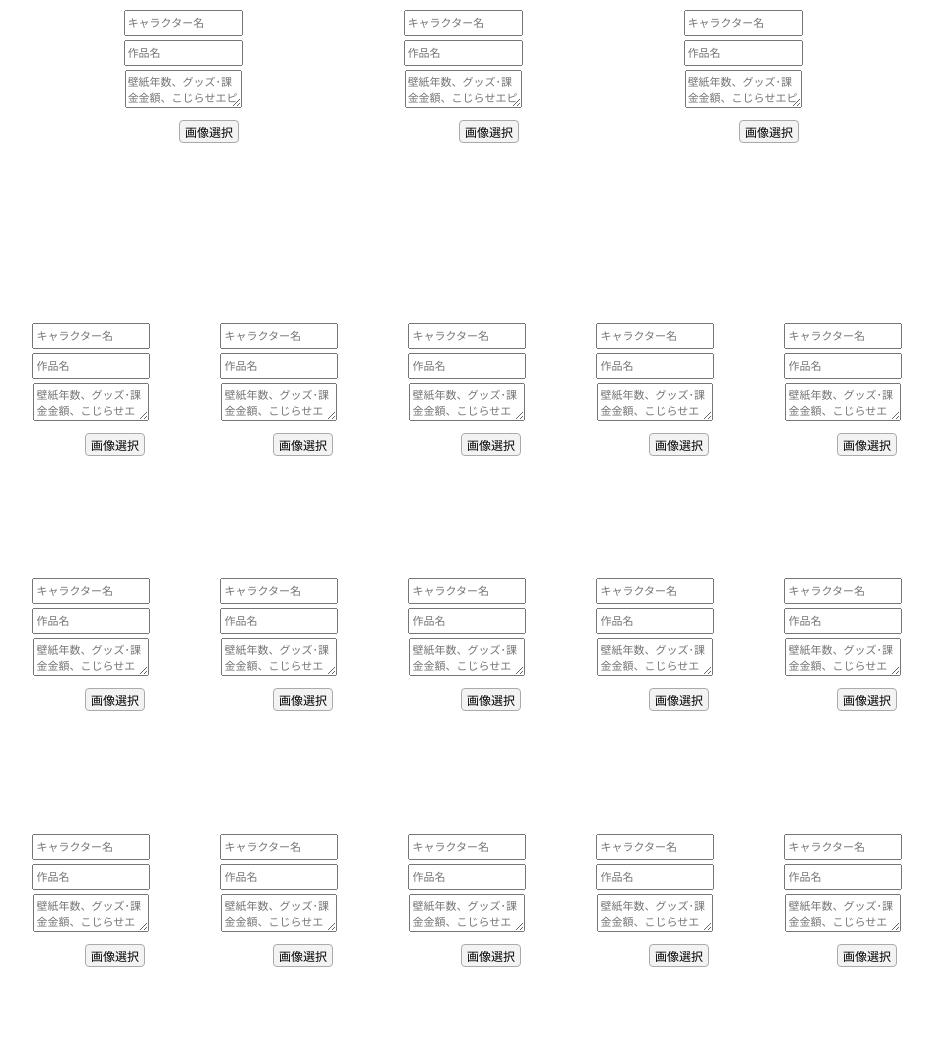
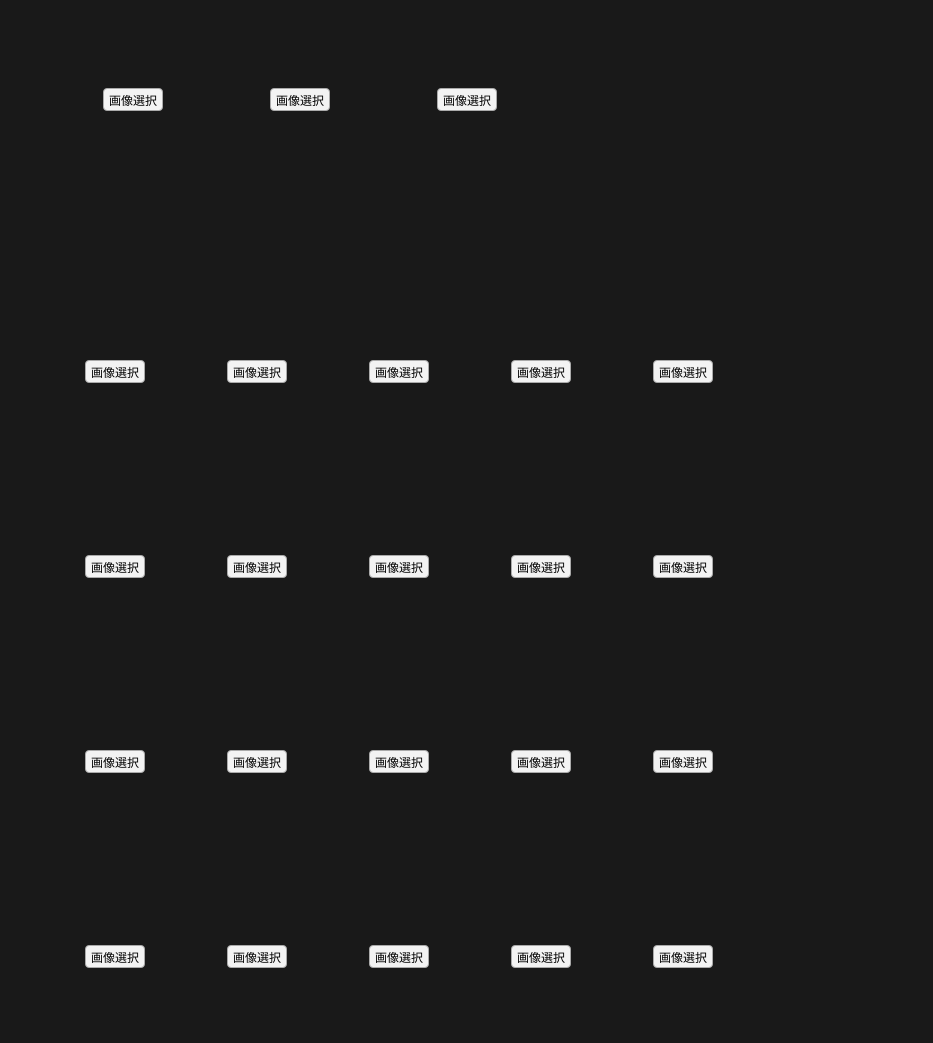
Before and after one commit to junjes/FavoriteCharacter25-25, a plain HTML site: page index.html in a window 1280 px wide. Shown: the top 1043 px of the page, without its empty margins (4-937 px from the left). Drawn offline with Linux system fonts and the light colour scheme.

Commit message:
Add files via upload

```diff
--- a/index.html
+++ b/index.html
@@ -4,40 +4,36 @@
   <meta charset="UTF-8">
   <title>好きキャラ25シミュレータ</title>
   <style>
-    body { background: #fff; }
+    body { background: #191919; }
     .frame-area { width: 100%; margin: 0 auto; }
-    .frame-row-top      { display: flex; justify-content: flex-start; margin-bottom: 81px; padding-left: 116px;}
-    .frame-row-mid1     { display: flex; justify-content: flex-start; margin-bottom: 80px; padding-left: 25px;}
-    .frame-row-mid2     { display: flex; justify-content: flex-start; margin-bottom: 81px; padding-left: 25px;}
-    .frame-row-mid3     { display: flex; justify-content: flex-start; margin-bottom: 80px; padding-left: 25px;}
-    .frame-row-mid4     { display: flex; justify-content: flex-start; margin-bottom: 81px; padding-left: 25px;}
-    .frame-row-bottom   { display: flex; justify-content: flex-start; margin-bottom: 0;    padding-left: 25px;}
-    .frame-top   { width: 127px; height: 232px; margin-right: 153px; position: relative; display: flex; flex-direction: column; align-items: center;}
+    /* 各段ごとの枠レイアウト/間隔 */
+    .frame-row-top      { display: flex; justify-content: flex-start; margin-bottom: 40px; padding-left: 40px;}
+    .frame-row-mid1, .frame-row-mid2, .frame-row-mid3, .frame-row-mid4, .frame-row-bottom
+      { display: flex; justify-content: flex-start; margin-bottom: 20px; padding-left: 25px;}
+    /* 金枠(上段3つ)の実寸サイズ */
+    .frame-top   { width: 127px; height: 232px; margin-right: 40px; position: relative; display: flex; flex-direction: column; align-items: center;}
     .frame-row-top .frame-top:last-child { margin-right: 0; }
-    .frame-mid, .frame-bottom { width: 124px; height: 175px; margin-right: 64px; position: relative; display: flex; flex-direction: column; align-items: center;}
+    /* 銀枠(2段目以降)の実寸サイズ */
+    .frame-mid, .frame-bottom { width: 124px; height: 175px; margin-right: 18px; position: relative; display: flex; flex-direction: column; align-items: center;}
     .frame-row-mid1 .frame-mid:last-child,
     .frame-row-mid2 .frame-mid:last-child,
     .frame-row-mid3 .frame-mid:last-child,
     .frame-row-mid4 .frame-mid:last-child,
     .frame-row-bottom .frame-bottom:last-child { margin-right: 0; }
-    .frame-top img.display-img    { width: 117px; height: 152px; object-fit: cover; border-radius: 8px; margin-top: 12px;}
+    /* 画像表示部分も枠の実寸で */
+    .frame-top img.display-img    { width: 127px; height: 232px; object-fit: cover; border-radius: 8px; margin-top: 0; }
     .frame-mid img.display-img,
-    .frame-bottom img.display-img { width: 114px; height: 115px; object-fit: cover; border-radius: 8px; margin-top: 8px;}
-    .frame-top input, .frame-top textarea,
-    .frame-mid input, .frame-mid textarea,
-    .frame-bottom input, .frame-bottom textarea { width: 88%; margin: 2px 6%; font-size: 11px; }
-    .edit-btn { position: absolute; right: 8px; top: 112px; z-index: 3; font-size: 12px; padding: 2px 5px; border-radius: 4px; background: #f3f3f3; border: 1px solid #aaa;}
-    .frame-top input, .frame-mid input, .frame-bottom input { height: 20px;}
-    .frame-top textarea, .frame-mid textarea, .frame-bottom textarea { height: 32px; resize: vertical; min-height: 20px;}
+    .frame-bottom img.display-img { width: 124px; height: 175px; object-fit: cover; border-radius: 8px; margin-top: 0; }
+    /* ボタンデザイン */
+    .edit-btn { position: absolute; right: 8px; top: 80px; z-index: 3; font-size: 12px; padding: 2px 5px; border-radius: 4px; background: #f3f3f3; border: 1px solid #aaa;}
+    /* 画像編集ダイアログの見た目 */
     #editor {
       display:none;
       position: fixed;
       top: 10px;
       left: 50%;
       transform: translateX(-50%);
-      width: min(420px, 96vw);
-      height: min(350px, 85vh);
-      background: #eee;
+      background: #333;
       z-index: 9999;
       align-items: center;
       justify-content: center;
@@ -49,6 +45,7 @@
 </head>
 <body>
   <div class="frame-area">
+    <!-- 各段の枠を描画するためのdiv。IDで管理 -->
     <div class="frame-row-top"    id="row-top"></div>
     <div class="frame-row-mid1"   id="row-mid1"></div>
     <div class="frame-row-mid2"   id="row-mid2"></div>
@@ -56,40 +53,49 @@
     <div class="frame-row-mid4"   id="row-mid4"></div>
     <div class="frame-row-bottom" id="row-bottom"></div>
   </div>
-
-  <!-- 画像編集ダイアログ -->
   <div id="editor">
-    <canvas id="editCanvas" width="260" height="160" style="max-width:96vw;max-height:60vh;"></canvas>
+    <!-- 編集ダイアログのcanvas（実際の枠サイズごとにJSで切替） -->
+    <canvas id="editCanvas" style="background:#222; display:block; margin:18px auto;"></canvas>
     <input type="range" id="scaleRange" min="0.3" max="2" step="0.01" value="1">
     <button id="saveEdit">保存</button>
     <button id="cancelEdit">キャンセル</button>
-    <div style="font-size:11px;color:#333;">画像は上下左右ドラッグで移動／スライダーで拡大縮小</div>
+    <div style="font-size:11px;color:#eee;">画像はドラッグで移動／スライダーで拡大縮小</div>
   </div>
   <input type="file" id="imgInput" accept="image/*" style="display:none">
 
   <script>
-    // 25枠の設定（男・女はlocalKey名で切り替え可能）
+    // 枠レイアウト設定
     const rowSettings = [
-      { id:"row-top",    count:3,  frameClass:"frame-top"    },
-      { id:"row-mid1",   count:5,  frameClass:"frame-mid"    },
-      { id:"row-mid2",   count:5,  frameClass:"frame-mid"    },
-      { id:"row-mid3",   count:5,  frameClass:"frame-mid"    },
-      { id:"row-mid4",   count:5,  frameClass:"frame-mid"    },
-      { id:"row-bottom", count:2,  frameClass:"frame-bottom" }
+      { id:"row-top",    count:3,  frameClass:"frame-top",    kind:"gold" },     // 上段（金枠）
+      { id:"row-mid1",   count:5,  frameClass:"frame-mid",    kind:"silver" },   // 2段目（銀枠）
+      { id:"row-mid2",   count:5,  frameClass:"frame-mid",    kind:"silver" },   // 3段目（銀枠）
+      { id:"row-mid3",   count:5,  frameClass:"frame-mid",    kind:"silver" },   // 4段目（銀枠）
+      { id:"row-mid4",   count:5,  frameClass:"frame-mid",    kind:"silver" },   // 5段目（銀枠）
+      { id:"row-bottom", count:2,  frameClass:"frame-bottom", kind:"silver" }    // 最下段（銀枠）
     ];
-    const localKey = 'sukiChar25FrameCache_boy';
-    const total = rowSettings.reduce((a,b)=>a+b.count,0);
+    const localKey = 'sukiChar25FrameCache_boy';  // localStorageのキー
+    const total = rowSettings.reduce((a,b)=>a+b.count,0); // 25枠
+
+    // 金枠・銀枠の「実際の画像保存・表示サイズ」
+    const goldFrameSize   = { w: 127, h: 232 };
+    const silverFrameSize = { w: 124, h: 175 };
 
     // --- 状態ロード＆初期化 ---
     let state = [];
     try {
-      const stored = JSON.parse(localStorage.getItem(localKey) || '[]');
-      if (Array.isArray(stored)) state = stored;
-    } catch(e) { state = []; }
-    // 必ず25枠分
+      // localStorageから配列を復元
+      const storedRaw = localStorage.getItem(localKey) || '[]';
+      state = JSON.parse(storedRaw);
+      if (!Array.isArray(state)) throw new Error("state is not array");
+    } catch(e) {
+      // 保存内容が壊れていた場合リセット
+      localStorage.removeItem(localKey);
+      state = [];
+    }
+    // 配列の長さ不足を必ず補う
     while (state.length < total) state.push({});
 
-    // --- 枠を描画する ---
+    // --- 枠を全描画 ---
     function renderFrames() {
       let idx = 0;
       rowSettings.forEach(row => {
@@ -97,78 +103,63 @@
         container.innerHTML = "";
         for(let i=0; i<row.count; ++i,++idx){
           let s = state[idx] || {};
-          // debug: 画像データ表示
-          console.log("render", idx, !!s.imgData, s);
-
           let frameElem = document.createElement('div');
           frameElem.className = row.frameClass;
-
-          // 画像をセット
+          // 画像（保存済みなら表示）
           if (s.imgData) {
             let img = document.createElement('img');
             img.className = 'display-img';
             img.src = s.imgData;
             frameElem.appendChild(img);
           }
-
-          // ボタン
+          // 画像選択・編集ボタン
           let btn = document.createElement('button');
           btn.textContent = s.imgData ? "画像編集" : "画像選択";
           btn.className = 'edit-btn';
-          btn.onclick = () => selectImage(idx);
+          btn.onclick = () => selectImage(idx, row.kind);
           frameElem.appendChild(btn);
-
-          // 名前・作品名・エピソード欄
-          let charName = document.createElement('input');
-          charName.placeholder = "キャラクター名";
-          charName.value = s.name || '';
-          charName.oninput = () => { state[idx].name = charName.value; saveState(); };
-          frameElem.appendChild(charName);
-
-          let workName = document.createElement('input');
-          workName.placeholder = "作品名";
-          workName.value = s.work || '';
-          workName.oninput = () => { state[idx].work = workName.value; saveState(); };
-          frameElem.appendChild(workName);
-
-          let loveTxt = document.createElement('textarea');
-          loveTxt.placeholder = "壁紙年数、グッズ･課金金額、こじらせエピソード等";
-          loveTxt.value = s.love || '';
-          loveTxt.oninput = () => { state[idx].love = loveTxt.value; saveState(); };
-          frameElem.appendChild(loveTxt);
-
           container.appendChild(frameElem);
         }
       });
     }
 
-    // 画像選択→編集
-    function selectImage(idx) {
+    // --- 画像選択処理 ---
+    function selectImage(idx, kind) {
       window._editFrameIdx = idx;
+      window._editKind = kind; // 金枠 or 銀枠
       document.getElementById('imgInput').click();
     }
+    // 画像ファイルが選択された時
     document.getElementById('imgInput').onchange = function(e){
       const file = this.files[0];
       if (!file) return;
       const reader = new FileReader();
       reader.onload = function(ev){
-        openEditor(ev.target.result, window._editFrameIdx);
+        openEditor(ev.target.result, window._editFrameIdx, window._editKind);
       };
       reader.readAsDataURL(file);
       this.value = '';
     };
 
-    // 編集ダイアログ
-    function openEditor(src, idx) {
+    // --- 拡大縮小トリミング・編集ダイアログ ---
+    function openEditor(src, idx, kind) {
       const editor = document.getElementById('editor');
       editor.style.display = 'flex';
+      // 枠ごとのサイズにcanvasを切り替え
+      const sz = (kind === "gold") ? goldFrameSize : silverFrameSize;
       const canvas = document.getElementById('editCanvas');
+      canvas.width = sz.w;
+      canvas.height = sz.h;
+      canvas.style.width = sz.w + "px";
+      canvas.style.height = sz.h + "px";
       const ctx = canvas.getContext('2d');
+
       let img = new window.Image();
       let scale = 1, offsetX = 0, offsetY = 0;
       img.onload = function(){ draw(); };
       img.src = src;
 
+      // canvas上の画像描画（scale/移動反映）
       function draw(){
         ctx.clearRect(0,0,canvas.width,canvas.height);
         let w = img.width*scale, h = img.height*scale;
@@ -176,9 +167,11 @@
         let y = (canvas.height-h)/2+offsetY;
         ctx.drawImage(img, x, y, w, h);
       }
+      // スライダーによる拡大縮小
       document.getElementById('scaleRange').oninput = function(){
         scale = parseFloat(this.value); draw();
       };
+      // canvasドラッグによる移動
       let drag = false, startX, startY;
       canvas.onmousedown = function(e){
         drag = true; startX = e.offsetX; startY = e.offsetY;
@@ -190,33 +183,27 @@
         startX = e.offsetX; startY = e.offsetY;
         draw();
       };
+      // 保存ボタンでトリミング領域だけJPEG保存
       document.getElementById('saveEdit').onclick = function(){
-        if (!state[idx]) state[idx] = {};
-        // 切り抜き（ここは枠サイズで調整可能）
-        const outW = 114, outH = 115;
-        const outCanvas = document.createElement('canvas');
-        outCanvas.width = outW; outCanvas.height = outH;
-        const outCtx = outCanvas.getContext('2d');
-        outCtx.drawImage(canvas, 0, 0, outW, outH);
-        state[idx].imgData = outCanvas.toDataURL("image/png");
-        console.log("保存実行", idx, state[idx].imgData.slice(0,50)); // 50文字だけ表示
+        if (!state[idx]) state[idx] = {}; // 保険
+        state[idx].imgData = canvas.toDataURL("image/jpeg", 0.7); // 容量小さく
         saveState();
         editor.style.display='none';
         renderFrames();
       };
+      // キャンセル
       document.getElementById('cancelEdit').onclick = function(){
         editor.style.display = 'none';
       };
     }
 
-    // 状態保存
+    // --- 状態をlocalStorageに保存 ---
     function saveState() {
-      // 25枠必ず埋める
       while (state.length < total) state.push({});
       localStorage.setItem(localKey, JSON.stringify(state));
     }
 
-    // 初回
+    // --- ページ初回描画 ---
     renderFrames();
   </script>
 </body>
```
